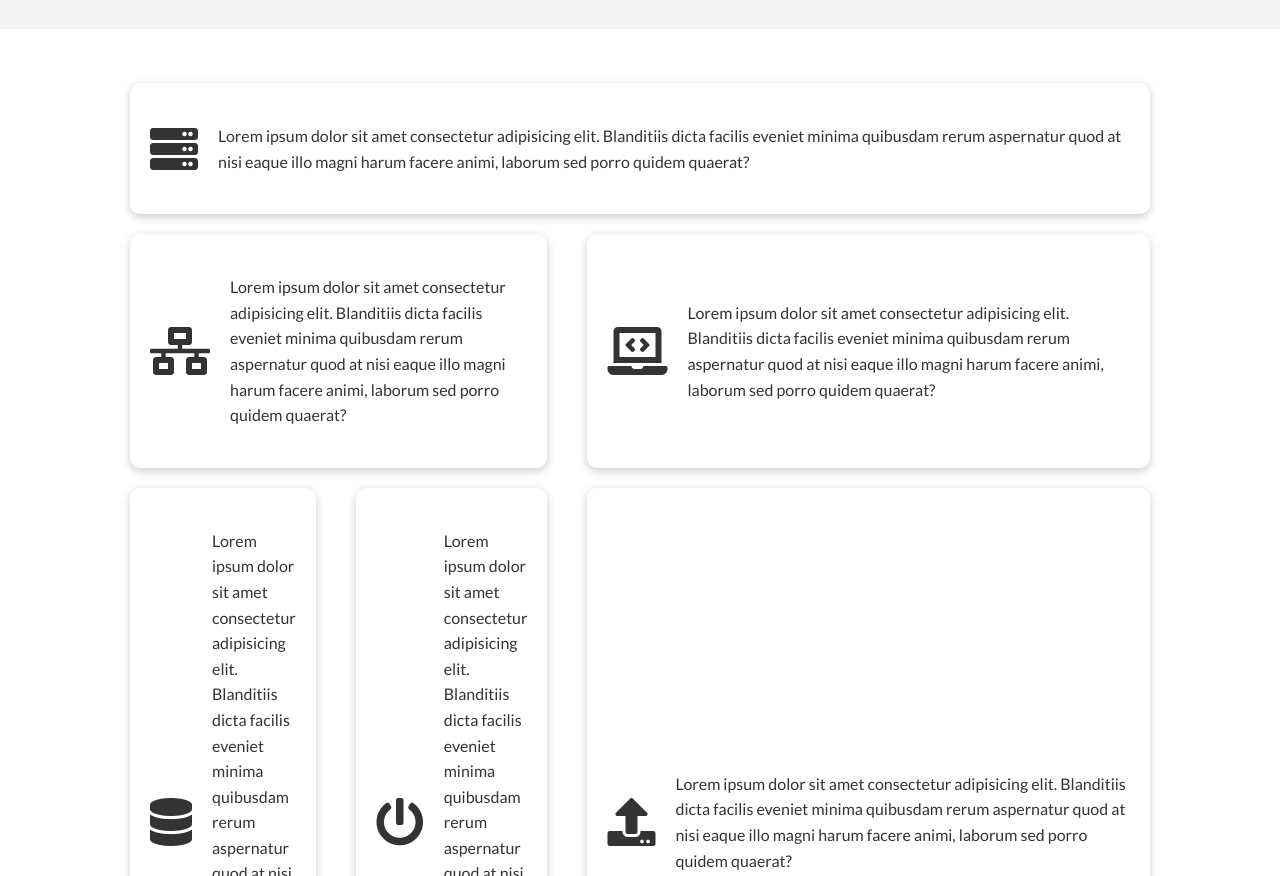
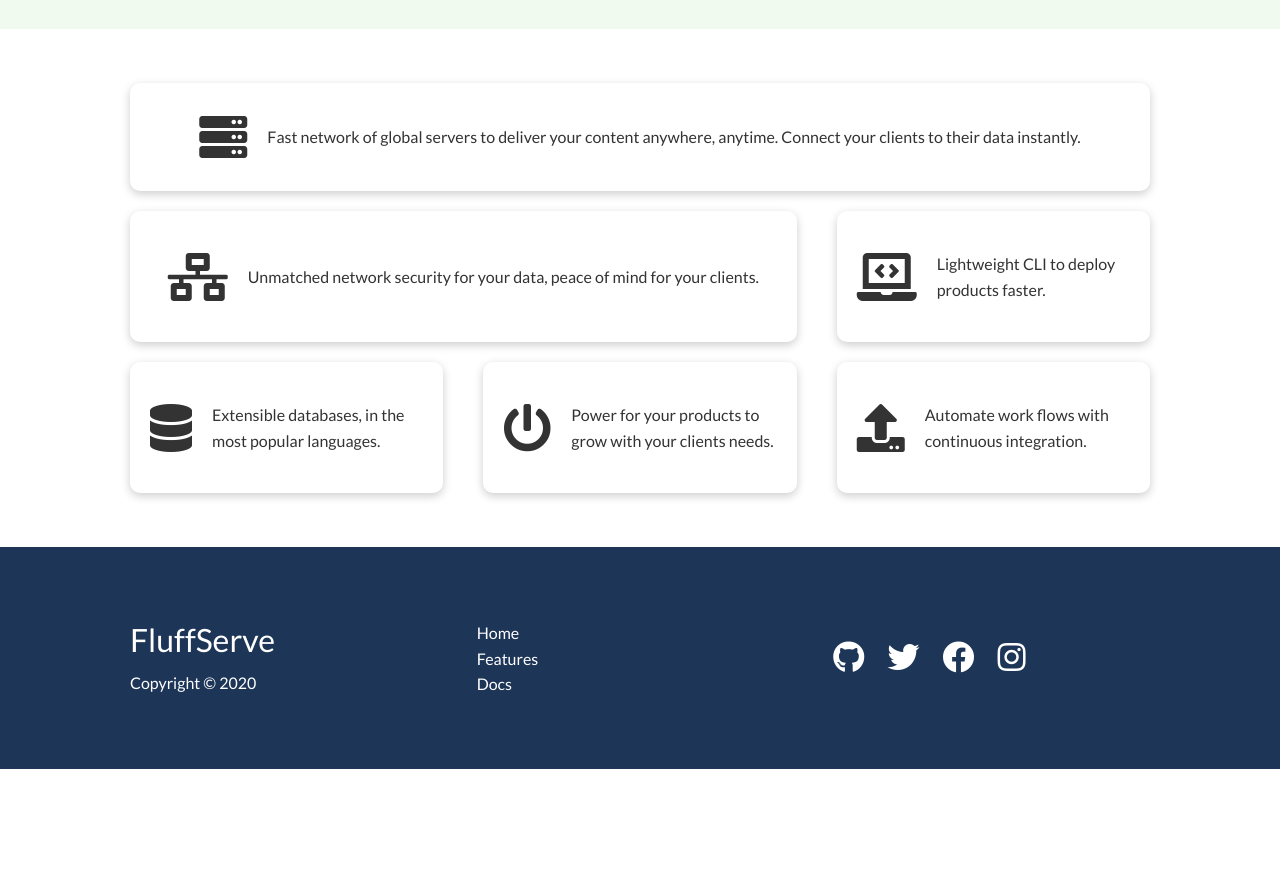
Before and after one commit to gloriousLoaf/Responsive-Website, a plain HTML site: page features.html in a window 1280 px wide. Shown: the part 669-1545 px from the top of the page. After the commit the page ends 1438 px from the top, so only its background shows below. Drawn offline with Linux system fonts and the light colour scheme.

Commit message:
Recolored css vars, replaced lorem.

```diff
--- a/css/style.css
+++ b/css/style.css
@@ -1,12 +1,12 @@
 @import url("https://fonts.googleapis.com/css2?family=Lato&display=swap");
 
 :root {
-  --primary-color: #047aed;
+  --primary-color: #457b9d;
   --secondary-color: #1c3fa8;
-  --dark-color: #002240;
-  --light-color: #f4f4f4;
+  --dark-color: #1d3557;
+  --light-color: #f1faee;
   --success-color: #5cb85c;
-  --error-color: #d9534f;
+  --error-color: #e63946;
 }
 
 /* reset */
@@ -102,7 +102,7 @@ code {
 }
 
 .showcase-text {
-  animation: slideInFromLeft 1s ease-in;
+  animation: slideInFromLeft 0.7s ease-in;
 }
 
 .showcase-form {
@@ -113,7 +113,7 @@ code {
   padding: 40px;
   z-index: 100;
   justify-self: flex-end;
-  animation: slideInFromRight 1s ease-in;
+  animation: slideInFromRight 0.7s ease-in;
 }
 
 .showcase-form .form-control {
@@ -153,7 +153,7 @@ code {
 /* STATS */
 .stats {
   padding-top: 100px;
-  animation: slideInFromBottom 1s ease-in;
+  animation: slideInFromBottom 0.7s ease-in;
 }
 
 .stats-heading {
@@ -264,6 +264,11 @@ code {
 .docs-main a:focus {
   outline: none;
   font-weight: bold;
+}
+
+.docs-main .alert a {
+  color: var(--light-color);
+  border-bottom: 1px solid #fff;
 }
 
 /* FOOTER */
--- a/features.html
+++ b/features.html
@@ -47,30 +47,30 @@
 
   <!-- FEATURES MAIN -->
   <section class="features-main my-2">
-    <div class="container grid">
+    <div class="container grid grid-3">
       <div class="card flex">
         <i class="fas fa-server fa-3x" aria-hidden="true"></i>
-        <p>Lorem ipsum dolor sit amet consectetur adipisicing elit. Blanditiis dicta facilis eveniet minima quibusdam rerum aspernatur quod at nisi eaque illo magni harum facere animi, laborum sed porro quidem quaerat?</p>
+        <p>Fast network of global servers to deliver your content anywhere, anytime. Connect your clients to their data instantly.</p>
       </div>
       <div class="card flex">
         <i class="fas fa-network-wired fa-3x" aria-hidden="true"></i>
-        <p>Lorem ipsum dolor sit amet consectetur adipisicing elit. Blanditiis dicta facilis eveniet minima quibusdam rerum aspernatur quod at nisi eaque illo magni harum facere animi, laborum sed porro quidem quaerat?</p>
+        <p>Unmatched network security for your data, peace of mind for your clients.</p>
       </div>
       <div class="card flex">
         <i class="fas fa-laptop-code fa-3x" aria-hidden="true"></i>
-        <p>Lorem ipsum dolor sit amet consectetur adipisicing elit. Blanditiis dicta facilis eveniet minima quibusdam rerum aspernatur quod at nisi eaque illo magni harum facere animi, laborum sed porro quidem quaerat?</p>
+        <p>Lightweight CLI to deploy products faster.</p>
       </div>
       <div class="card flex">
         <i class="fas fa-database fa-3x" aria-hidden="true"></i>
-        <p>Lorem ipsum dolor sit amet consectetur adipisicing elit. Blanditiis dicta facilis eveniet minima quibusdam rerum aspernatur quod at nisi eaque illo magni harum facere animi, laborum sed porro quidem quaerat?</p>
+        <p>Extensible databases, in the most popular languages.</p>
       </div>
       <div class="card flex">
         <i class="fas fa-power-off fa-3x" aria-hidden="true"></i>
-        <p>Lorem ipsum dolor sit amet consectetur adipisicing elit. Blanditiis dicta facilis eveniet minima quibusdam rerum aspernatur quod at nisi eaque illo magni harum facere animi, laborum sed porro quidem quaerat?</p>
+        <p>Power for your products to grow with your clients needs.</p>
       </div>
       <div class="card flex">
         <i class="fas fa-upload fa-3x" aria-hidden="true"></i>
-        <p>Lorem ipsum dolor sit amet consectetur adipisicing elit. Blanditiis dicta facilis eveniet minima quibusdam rerum aspernatur quod at nisi eaque illo magni harum facere animi, laborum sed porro quidem quaerat?</p>
+        <p>Automate work flows with continuous integration.</p>
       </div>
     </div>
   </section>
```
Also changed, not shown: docs.html (+5 -5 lines), index.html (+8 -8 lines).
